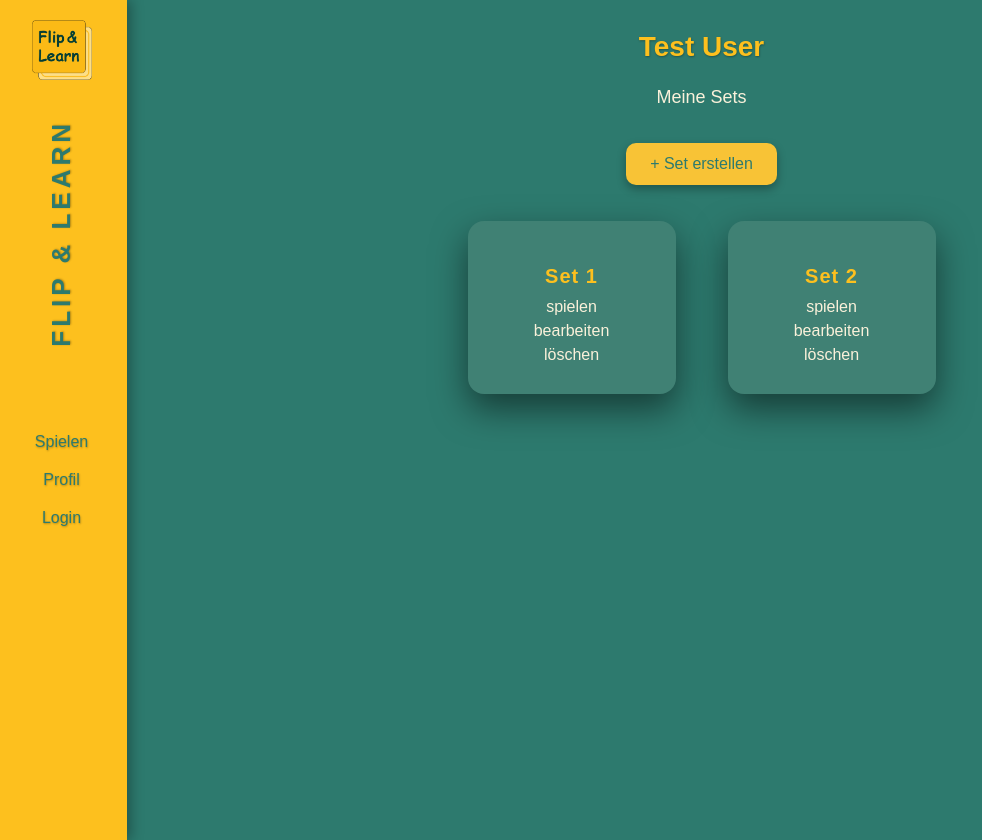
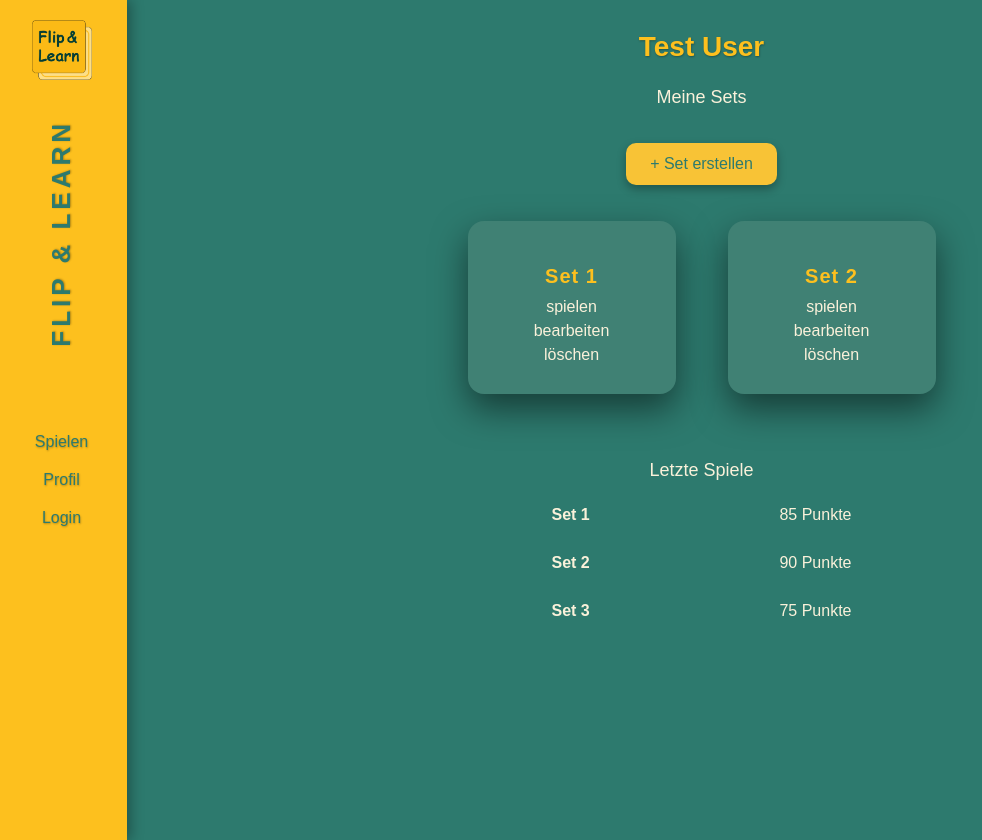
Before and after one commit to Jash005/SWE2, a Vue app in the folder frontend/flipandlearn/: page /profil in a window 1280 px wide. Shown: the whole page, without its empty margins (4-986 px from the left). Built offline with nearby package versions, Linux system fonts and the light colour scheme.

Commit message:
Gespielte Spiele Samt Punktezahl auf Profilseite anzeigen [134]

```diff
--- a/frontend/flipandlearn/src/components/ProfilView.vue
+++ b/frontend/flipandlearn/src/components/ProfilView.vue
@@ -8,14 +8,35 @@
       <section class="card-area" v-if="allUserSets || allUserSets != 0">
         <router-link to="/card-create" class="create-button">+ Set erstellen</router-link>
         <div>
-          <SingleSet v-for="set in allUserSets" :key="set.id" :set="set" @delete="deleteSet" @play="playSet"
-                     @edit="editSet" />
+          <SingleSet
+            v-for="set in allUserSets"
+            :key="set.id"
+            :set="set"
+            @delete="deleteSet"
+            @play="playSet"
+            @edit="editSet"
+          />
         </div>
       </section>
 
       <section class="card-area" v-else>
         <router-link to="/card-create" class="create-button">+ Set erstellen</router-link>
         <h1>no sets available</h1>
+      </section>
+
+      <section class="recent-games">
+        <h4>Letzte Spiele</h4>
+        <div class="recent-games-list">
+          <div
+            v-for="game in recentGames"
+            :key="game.id"
+            class="recent-game-item"
+            @click="playSet(game)"
+          >
+            <span class="game-name">{{ game.name }}</span>
+            <span class="game-score">{{ game.score }} Punkte</span>
+          </div>
+        </div>
       </section>
     </article>
   </div>
@@ -35,25 +56,34 @@ export default {
       allUserSets: [
         { id: 1, name: 'Set 1', cards: [{ id: 1, question: 'Frage 1', answer: 'Antwort 1' }] },
         {
-          id: 2, name: 'Set 2', cards: [
+          id: 2,
+          name: 'Set 2',
+          cards: [
             { id: 2, question: 'Frage 2', answer: 'Antwort 2' },
-            { id: 3, question: 'Frage 3', answer: 'Antwort 3' }
-          ]
-        }
+            { id: 3, question: 'Frage 3', answer: 'Antwort 3' },
+          ],
+        },
+      ],
+      recentGames: [
+        { id: 1, name: 'Set 1', score: 85 },
+        { id: 2, name: 'Set 2', score: 90 },
+        { id: 3, name: 'Set 3', score: 75 },
       ],
     };
   },
   methods: {
     deleteSet(set) {
-      confirm('Möchten Sie das Set wirklich löschen?') ? this.allUserSets = this.allUserSets.filter(s => s.id !== set.id) : null;
+      confirm('Möchten Sie das Set wirklich löschen?')
+        ? (this.allUserSets = this.allUserSets.filter((s) => s.id !== set.id))
+        : null;
     },
     playSet(set) {
       this.$router.push({ path: '/game', query: { setId: set.id } });
     },
     editSet(set) {
-      this.$router.push({path: '/card-create', query: {setId: set.id}});
-    }
-  }
+      this.$router.push({ path: '/card-create', query: { setId: set.id } });
+    },
+  },
 };
 </script>
 
@@ -106,4 +136,44 @@ h4 {
   background-color: var(--button-hover);
   transform: translateY(-2px);
 }
+
+
+.recent-games {
+  margin-top: 30px;
+  text-align: center;
+}
+
+.recent-games-list {
+  display: flex;
+  flex-direction: column;
+  gap: 10px;
+  align-items: center;
+}
+
+.recent-game-item {
+  display: flex;
+  justify-content: space-between;
+  width: 300px;
+  padding: 10px 15px;
+  background-color: var(--card-background);
+  border-radius: 8px;
+  box-shadow: var(--card-shadow);
+  cursor: pointer;
+  transition: transform 0.2s ease, box-shadow 0.2s ease;
+}
+
+.recent-game-item:hover {
+  transform: translateY(-3px);
+  box-shadow: var(--card-shadow-hover);
+}
+
+.game-name {
+  font-weight: 600;
+  color: var(--general-font);
+}
+
+.game-score {
+  font-weight: 500;
+  color: var(--secondary-font);
+}
 </style>
```
Also changed, not shown: 2 other files (tests, documents, lock files or other folders).
